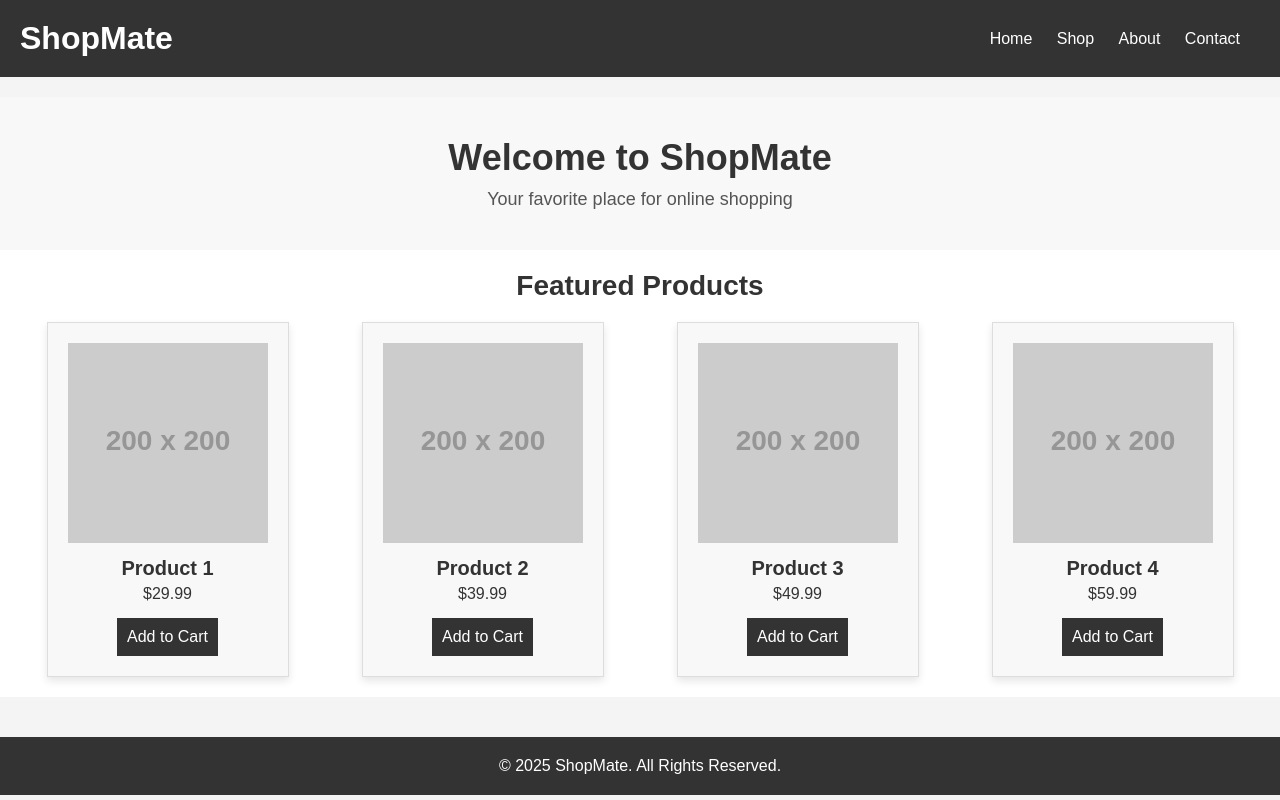
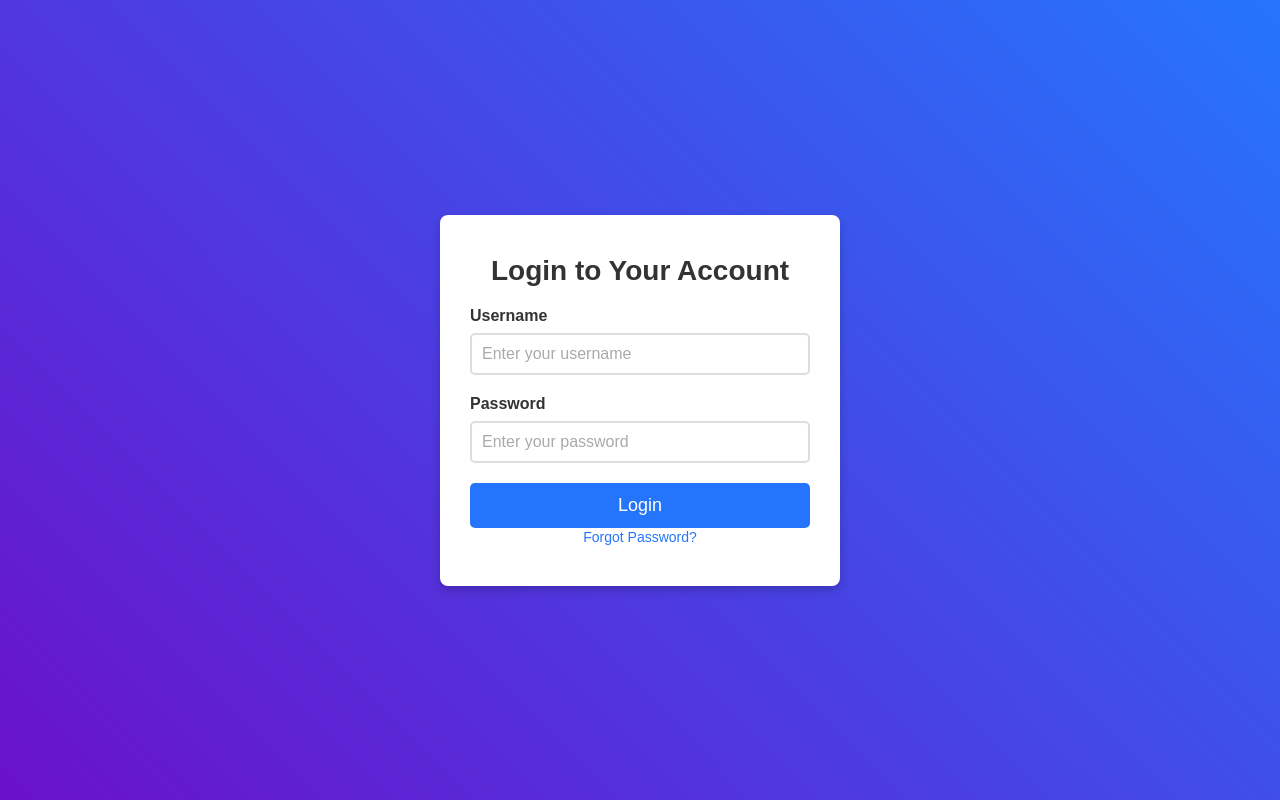
Before and after one commit to gobi050/sampleweb, a plain HTML site: page index.html in a window 1280 px wide. Drawn offline with Linux system fonts and the light colour scheme; placeholder pictures from the web are drawn by us.

Commit message:
Update index.html

```diff
--- a/index.html
+++ b/index.html
@@ -4,8 +4,9 @@
     <meta charset="UTF-8">
     <meta name="viewport" content="width=device-width, initial-scale=1.0">
     <meta http-equiv="X-UA-Compatible" content="ie=edge">
-    <title>Basic E-Commerce Home Page</title>
+    <title>Login Form</title>
     <style>
+        /* Reset basic styles */
         * {
             margin: 0;
             padding: 0;
@@ -13,176 +14,160 @@
         }
 
         body {
-            font-family: Arial, sans-serif;
-            background-color: #f4f4f4;
+            font-family: 'Arial', sans-serif;
+            background: linear-gradient(45deg, #6a11cb, #2575fc);
+            height: 100vh;
+            display: flex;
+            justify-content: center;
+            align-items: center;
+            color: #fff;
+        }
+
+        .login-container {
+            background: #fff;
+            padding: 40px 30px;
+            border-radius: 8px;
+            box-shadow: 0 4px 10px rgba(0, 0, 0, 0.2);
+            max-width: 400px;
+            width: 100%;
+            text-align: center;
+        }
+
+        .login-container h2 {
+            margin-bottom: 20px;
+            font-size: 28px;
             color: #333;
         }
 
-        header {
-            background-color: #333;
-            color: white;
-            padding: 20px;
-            display: flex;
-            justify-content: space-between;
-            align-items: center;
+        .input-group {
+            margin-bottom: 20px;
+            text-align: left;
         }
 
-        header .logo h1 {
-            margin: 0;
+        .input-group label {
+            display: block;
+            margin-bottom: 8px;
+            font-weight: bold;
+            color: #333;
         }
 
-        header nav ul {
-            list-style-type: none;
+        .input-group input {
+            width: 100%;
+            padding: 10px;
+            font-size: 16px;
+            border: 2px solid #ddd;
+            border-radius: 5px;
+            outline: none;
+            transition: border-color 0.3s ease;
         }
 
-        header nav ul li {
-            display: inline;
-            margin-right: 20px;
+        .input-group input:focus {
+            border-color: #2575fc;
         }
 
-        header nav ul li a {
-            color: white;
+        .input-group input::placeholder {
+            color: #aaa;
+        }
+
+        .btn {
+            width: 100%;
+            padding: 12px;
+            background-color: #2575fc;
+            color: #fff;
+            font-size: 18px;
+            border: none;
+            border-radius: 5px;
+            cursor: pointer;
+            transition: background-color 0.3s ease;
+        }
+
+        .btn:hover {
+            background-color: #6a11cb;
+        }
+
+        .forgot-password {
+            margin-top: 10px;
+            font-size: 14px;
+            color: #2575fc;
             text-decoration: none;
         }
 
-        .hero {
-            background-color: #f8f8f8;
-            text-align: center;
-            padding: 40px;
-            margin-top: 20px;
+        .forgot-password:hover {
+            text-decoration: underline;
         }
 
-        .hero h2 {
-            font-size: 36px;
-            margin-bottom: 10px;
+        .error-message {
+            color: #e74c3c;
+            margin-top: 10px;
+            font-size: 14px;
         }
 
-        .hero p {
-            font-size: 18px;
-            color: #555;
-        }
-
-        .product-grid {
-            padding: 20px;
-            background-color: #fff;
-        }
-
-        .product-grid h2 {
-            text-align: center;
-            margin-bottom: 20px;
-            font-size: 28px;
-        }
-
-        .products {
-            display: grid;
-            grid-template-columns: repeat(4, 1fr);
-            gap: 20px;
-            justify-items: center;
-        }
-
-        .product {
-            background-color: #f8f8f8;
-            border: 1px solid #ddd;
-            padding: 20px;
-            text-align: center;
-            box-shadow: 0 4px 8px rgba(0, 0, 0, 0.1);
-        }
-
-        .product img {
-            width: 100%;
-            max-width: 200px;
-            height: auto;
-        }
-
-        .product h3 {
-            margin-top: 10px;
-            font-size: 20px;
-        }
-
-        .product p {
-            margin-top: 5px;
-            font-size: 16px;
-        }
-
-        .product button {
-            margin-top: 15px;
-            padding: 10px;
-            background-color: #333;
-            color: white;
-            border: none;
-            cursor: pointer;
-            font-size: 16px;
-        }
-
-        .product button:hover {
-            background-color: #555;
-        }
-
-        footer {
-            background-color: #333;
-            color: white;
-            text-align: center;
-            padding: 20px;
-            margin-top: 40px;
+        /* Responsive Design */
+        @media (max-width: 480px) {
+            .login-container {
+                padding: 30px 20px;
+            }
+            .login-container h2 {
+                font-size: 24px;
+            }
+            .btn {
+                font-size: 16px;
+            }
         }
     </style>
 </head>
 <body>
-    <!-- Header Section -->
-    <header>
-        <div class="logo">
-            <h1>ShopMate</h1>
-        </div>
-        <nav>
-            <ul>
-                <li><a href="#">Home</a></li>
-                <li><a href="#">Shop</a></li>
-                <li><a href="#">About</a></li>
-                <li><a href="#">Contact</a></li>
-            </ul>
-        </nav>
-    </header>
 
-    <!-- Hero Section -->
-    <section class="hero">
-        <h2>Welcome to ShopMate</h2>
-        <p>Your favorite place for online shopping</p>
-    </section>
+    <div class="login-container">
+        <h2>Login to Your Account</h2>
 
-    <!-- Product Grid Section -->
-    <section class="product-grid">
-        <h2>Featured Products</h2>
-        <div class="products">
-            <div class="product">
-                <img src="https://via.placeholder.com/200" alt="Product 1">
-                <h3>Product 1</h3>
-                <p>$29.99</p>
-                <button>Add to Cart</button>
+        <!-- Form -->
+        <form action="#" method="POST">
+            <div class="input-group">
+                <label for="username">Username</label>
+                <input type="text" id="username" name="username" placeholder="Enter your username" required>
             </div>
-            <div class="product">
-                <img src="https://via.placeholder.com/200" alt="Product 2">
-                <h3>Product 2</h3>
-                <p>$39.99</p>
-                <button>Add to Cart</button>
+
+            <div class="input-group">
+                <label for="password">Password</label>
+                <input type="password" id="password" name="password" placeholder="Enter your password" required>
             </div>
-            <div class="product">
-                <img src="https://via.placeholder.com/200" alt="Product 3">
-                <h3>Product 3</h3>
-                <p>$49.99</p>
-                <button>Add to Cart</button>
-            </div>
-            <div class="product">
-                <img src="https://via.placeholder.com/200" alt="Product 4">
-                <h3>Product 4</h3>
-                <p>$59.99</p>
-                <button>Add to Cart</button>
-            </div>
-        </div>
-    </section>
 
-    <!-- Footer Section -->
-    <footer>
-        <p>&copy; 2025 ShopMate. All Rights Reserved.</p>
-    </footer>
+            <!-- Error message -->
+            <div class="error-message" id="error-message"></div>
+
+            <button type="submit" class="btn">Login</button>
+
+            <a href="#" class="forgot-password">Forgot Password?</a>
+        </form>
+    </div>
+
+    <script>
+        // Error handling example for login
+        const form = document.querySelector('form');
+        const errorMessage = document.getElementById('error-message');
+
+        form.addEventListener('submit', function (e) {
+            e.preventDefault();
+
+            const username = document.getElementById('username').value;
+            const password = document.getElementById('password').value;
+
+            // Simple validation (for demonstration)
+            if (username === '' || password === '') {
+                errorMessage.textContent = 'Both fields are required.';
+                return;
+            }
+
+            // Simulating incorrect login
+            if (username !== 'user' || password !== 'password') {
+                errorMessage.textContent = 'Invalid username or password.';
+            } else {
+                errorMessage.textContent = '';
+                alert('Login successful!');
+            }
+        });
+    </script>
+
 </body>
 </html>
```
